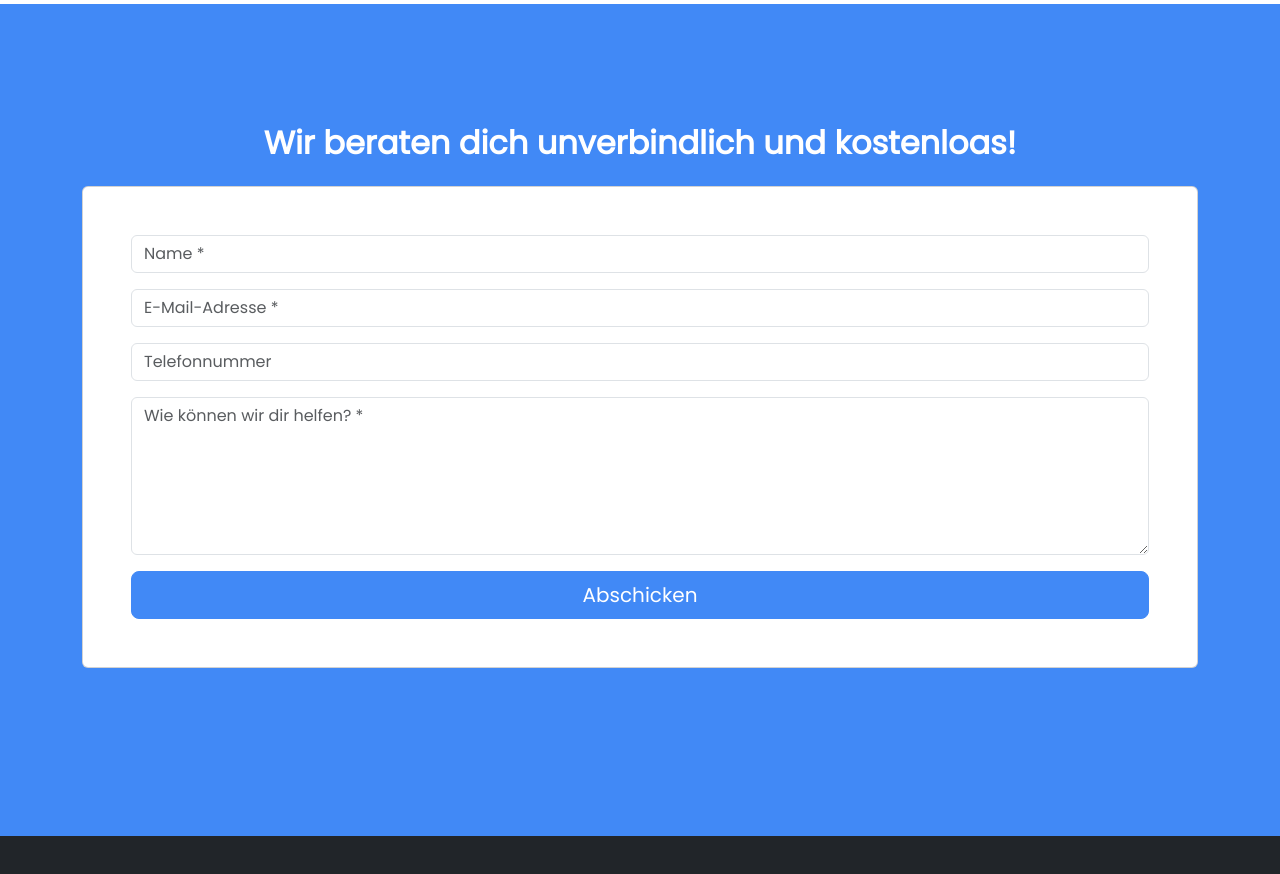
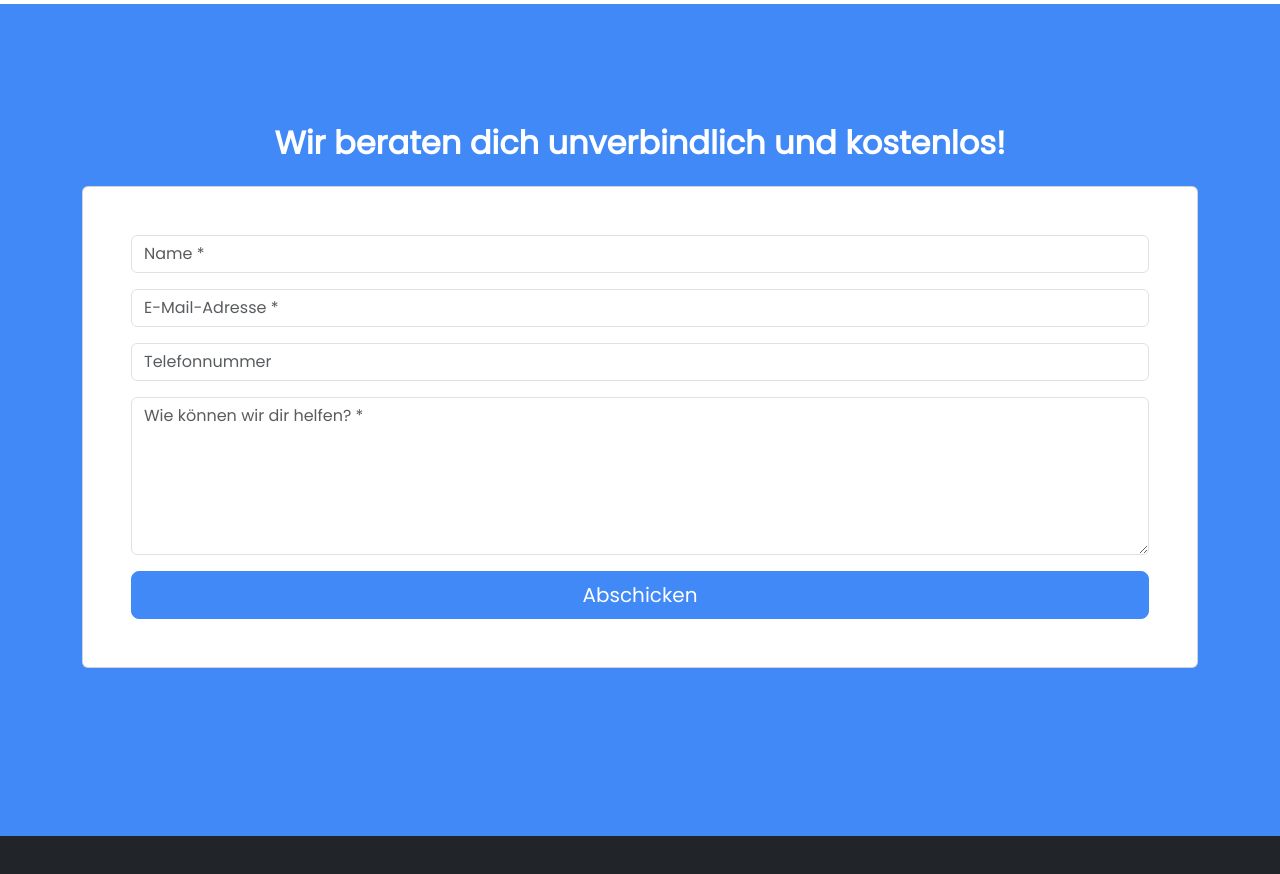
Before and after one commit to evonolo/evonolo.com-website, a plain HTML site: page docs/index.html in a window 1280 px wide. Shown: the part 4920-5794 px from the top of the page. Drawn offline with nearby package versions, Linux system fonts and the light colour scheme.

Commit message:
Recent changes.

```diff
--- a/docs/index.html
+++ b/docs/index.html
@@ -183,7 +183,7 @@ Gebäudeintelligenz und -automation.">
     </section>
     <section id="contact" class="content-section bg-primary text-white">
         <div class="container text-center">
-            <h2 class="mb-4">Wir beraten dich unverbindlich und kostenloas!</h2>
+            <h2 class="mb-4">Wir beraten dich unverbindlich und kostenlos!</h2>
             <div class="card mb-5">
                 <div class="card-body p-sm-5">
                     <form data-bss-recipient="a71bb37f7ea0a422497d8ee63a6b4dd5" data-bss-subject="Anfrage über evonolo.at" data-bss-loading-message="E-Mail wird gesendet" data-bss-success-message="Wir melden uns in Kürze bei dir!" data-bss-success-title="Vielen Dank" data-bss-error-title="Fehler" data-bss-error-message="Da ist etwas schief gelaufen." data-bss-empty-form-message="Bitte die erforderlichen Felder ausfüllen!" data-bss-close="Schließen">
```
Also changed, not shown: 1 other file.
